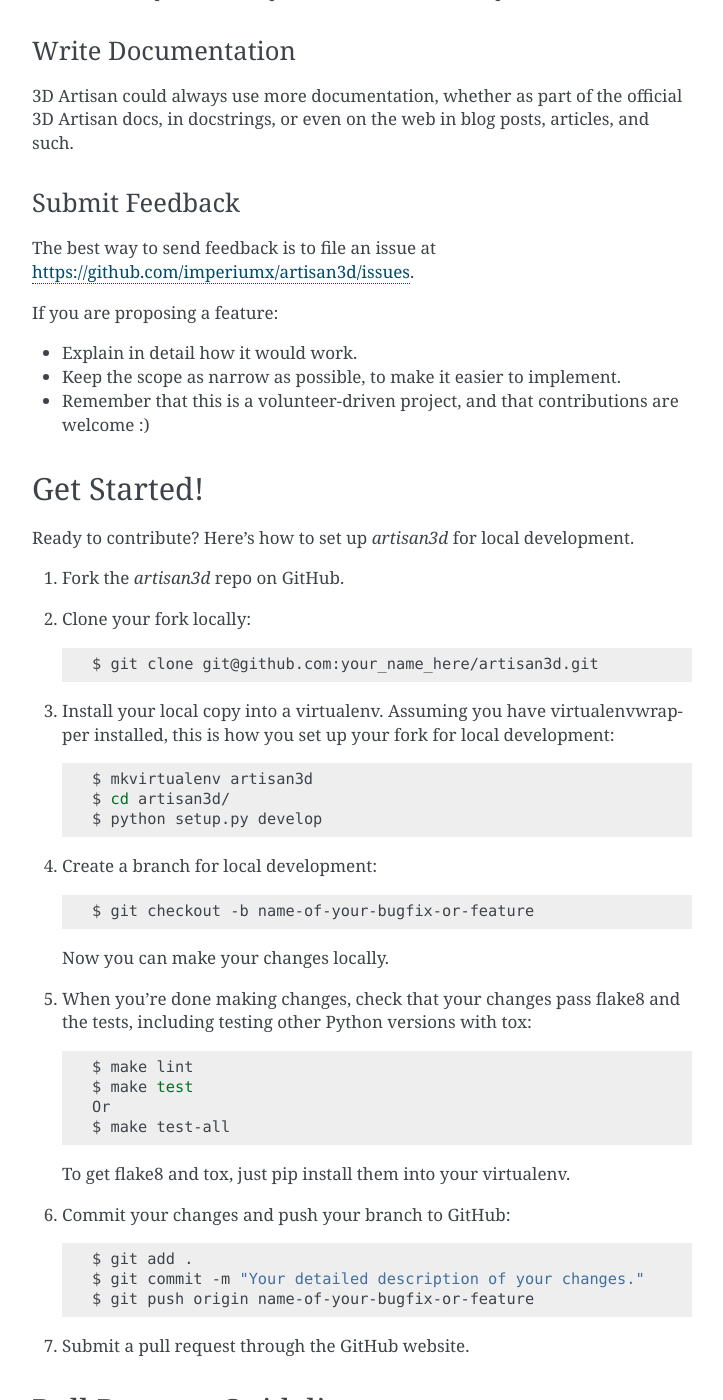
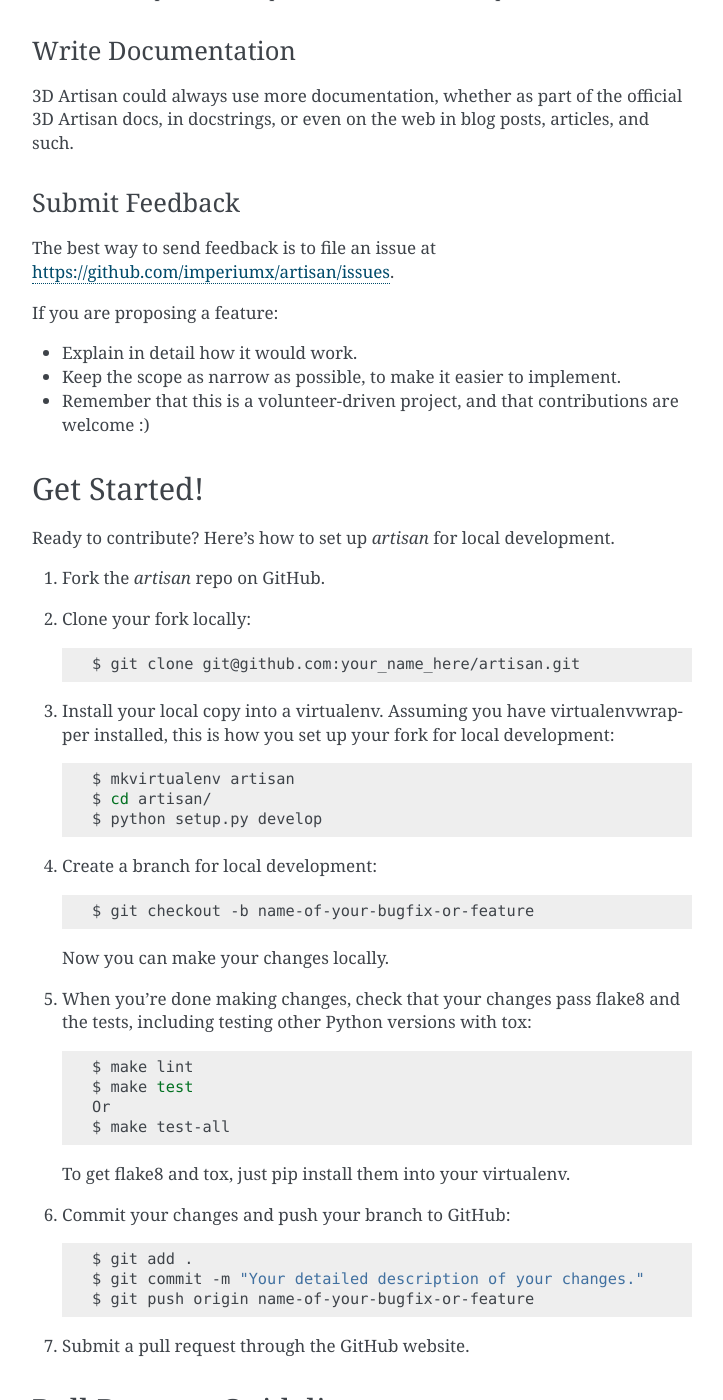
Before and after one commit to IMperiumX/Artisan, a Sphinx documentation site: the page built from docs/contributing.rst, in a window 1280 px wide and 1400 px high, scrolled down 752 px. Shown: the whole window, without its empty margins (388-1111 px from the left). Built offline with Sphinx 7.4.7, drawn with Linux system fonts in a browser that asks for light colours; pages that are not in the unit, such as notebooks, are missing from menus; the version number is read from the project's files by our own code; some of the changed text lies outside the part shown.

Commit message:
Rename project

```diff
--- a/CONTRIBUTING.rst
+++ b/CONTRIBUTING.rst
@@ -15,7 +15,7 @@ Types of Contributions
 Report Bugs
 ~~~~~~~~~~~
 
-Report bugs at https://github.com/imperiumx/artisan3d/issues.
+Report bugs at https://github.com/imperiumx/artisan/issues.
 
 If you are reporting a bug, please include:
 
@@ -45,7 +45,7 @@ articles, and such.
 Submit Feedback
 ~~~~~~~~~~~~~~~
 
-The best way to send feedback is to file an issue at https://github.com/imperiumx/artisan3d/issues.
+The best way to send feedback is to file an issue at https://github.com/imperiumx/artisan/issues.
 
 If you are proposing a feature:
 
@@ -57,17 +57,17 @@ If you are proposing a feature:
 Get Started!
 ------------
 
-Ready to contribute? Here's how to set up `artisan3d` for local development.
+Ready to contribute? Here's how to set up `artisan` for local development.
 
-1. Fork the `artisan3d` repo on GitHub.
+1. Fork the `artisan` repo on GitHub.
 2. Clone your fork locally::
 
-    $ git clone git@github.com:your_name_here/artisan3d.git
+    $ git clone git@github.com:your_name_here/artisan.git
 
 3. Install your local copy into a virtualenv. Assuming you have virtualenvwrapper installed, this is how you set up your fork for local development::
 
-    $ mkvirtualenv artisan3d
-    $ cd artisan3d/
+    $ mkvirtualenv artisan
+    $ cd artisan/
     $ python setup.py develop
 
 4. Create a branch for local development::
@@ -104,7 +104,7 @@ Before you submit a pull request, check that it meets these guidelines:
    your new functionality into a function with a docstring, and add the
    feature to the list in README.md.
 3. The pull request should work for Python 3.5, 3.6, 3.7 and 3.8, and for PyPy. Check
-   https://travis-ci.com/imperiumx/artisan3d/pull_requests
+   https://travis-ci.com/imperiumx/artisan/pull_requests
    and make sure that the tests pass for all supported Python versions.
 
 Tips
@@ -112,7 +112,7 @@ Tips
 
 To run a subset of tests::
 
-$ pytest tests.test_artisan3d
+$ pytest tests.test_artisan
 
 
 Deploying
--- a/docs/conf.py
+++ b/docs/conf.py
@@ -1,6 +1,6 @@
 #!/usr/bin/env python
 #
-# artisan3d documentation build configuration file, created by
+# artisan documentation build configuration file, created by
 # sphinx-quickstart on Fri Jun  9 13:47:02 2017.
 #
 # This file is execfile()d with the current directory set to its
@@ -21,7 +21,7 @@ import os
 import sys
 sys.path.insert(0, os.path.abspath('..'))
 
-import artisan3d
+import artisan
 
 # -- General configuration ---------------------------------------------
 
@@ -55,9 +55,9 @@ author = "Yusuf Adel"
 # the built documents.
 #
 # The short X.Y version.
-version = artisan3d.__version__
+version = artisan.__version__
 # The full version, including alpha/beta/rc tags.
-release = artisan3d.__version__
+release = artisan.__version__
 
 # The language for content autogenerated by Sphinx. Refer to documentation
 # for a list of supported languages.
@@ -100,7 +100,7 @@ html_static_path = ['_static']
 # -- Options for HTMLHelp output ---------------------------------------
 
 # Output file base name for HTML help builder.
-htmlhelp_basename = 'artisan3ddoc'
+htmlhelp_basename = 'artisandoc'
 
 
 # -- Options for LaTeX output ------------------------------------------
@@ -127,7 +127,7 @@ latex_elements = {
 # (source start file, target name, title, author, documentclass
 # [howto, manual, or own class]).
 latex_documents = [
-    (master_doc, 'artisan3d.tex',
+    (master_doc, 'artisan.tex',
      '3D Artisan Documentation',
      'Yusuf Adel', 'manual'),
 ]
@@ -138,7 +138,7 @@ latex_documents = [
 # One entry per manual page. List of tuples
 # (source start file, name, description, authors, manual section).
 man_pages = [
-    (master_doc, 'artisan3d',
+    (master_doc, 'artisan',
      '3D Artisan Documentation',
      [author], 1)
 ]
@@ -150,10 +150,10 @@ man_pages = [
 # (source start file, target name, title, author,
 #  dir menu entry, description, category)
 texinfo_documents = [
-    (master_doc, 'artisan3d',
+    (master_doc, 'artisan',
      '3D Artisan Documentation',
      author,
-     'artisan3d',
+     'artisan',
      'One line description of project.',
      'Miscellaneous'),
 ]
--- a/docs/usage.rst
+++ b/docs/usage.rst
@@ -4,4 +4,4 @@ Usage
 
 To use 3D Artisan in a project::
 
-    import artisan3d
+    import artisan
```
Also changed, not shown: docs/installation.rst (+5 -5 lines), pyproject.toml (+4 -4 lines), .travis.yml, 8 other files.
